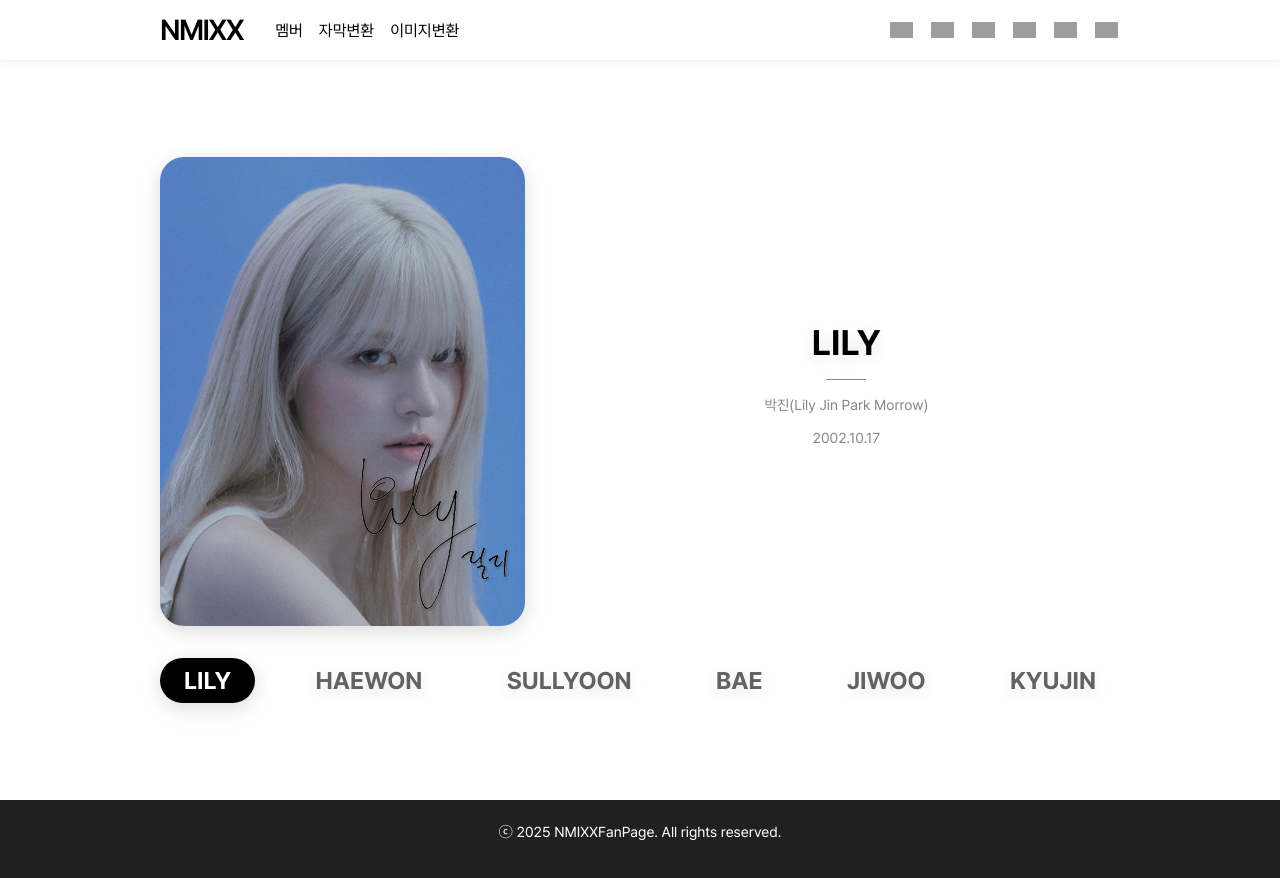
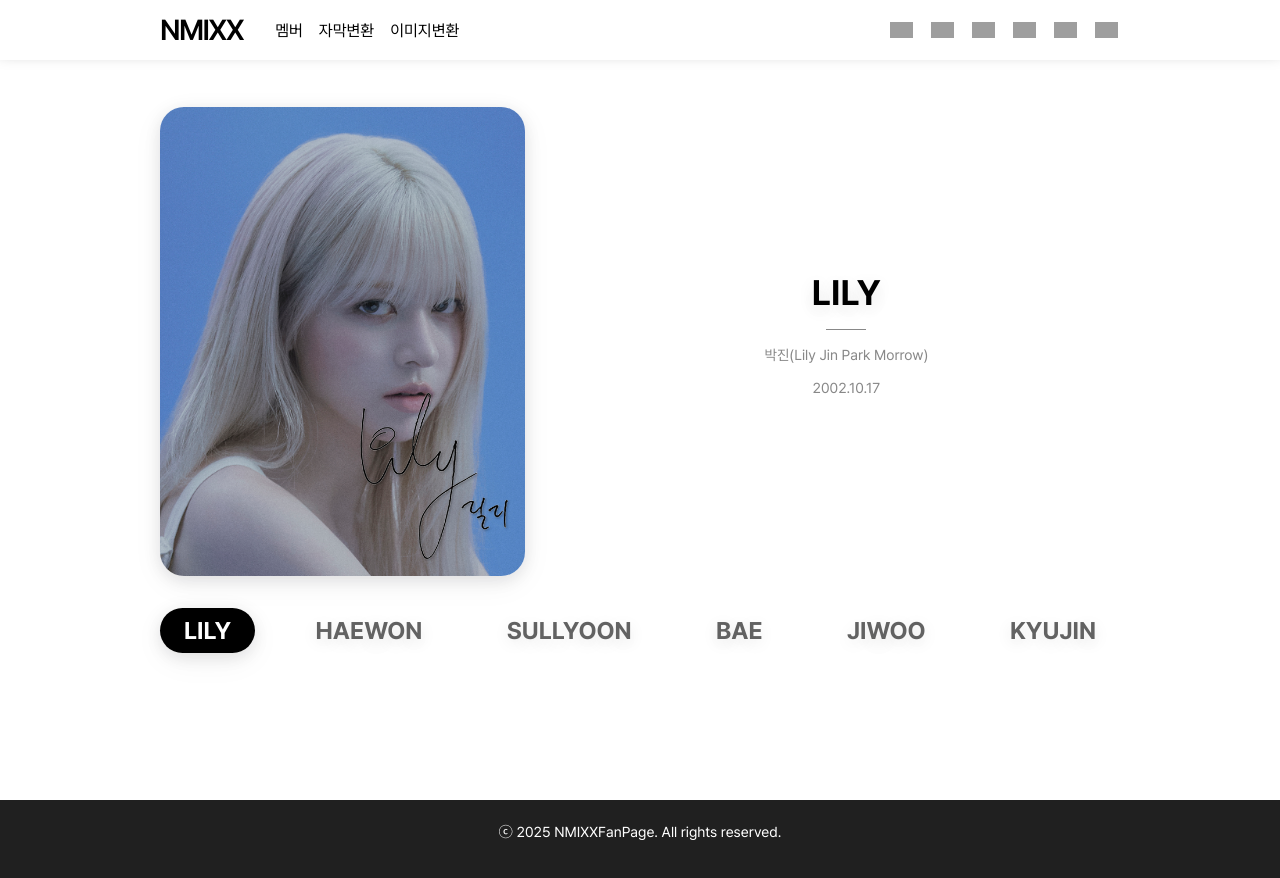
Before and after one commit to Leewonno/lyrics, a React (Vite) app: page /member in a window 1280 px wide. Shown: the top 878 px of the page. Built offline with nearby package versions, Linux system fonts and the light colour scheme; grey boxes are pictures that could not be loaded.

Commit message:
[UPDATE] padding bottom 추가

```diff
--- a/src/imageconvert/components/ImageConvertBox.tsx
+++ b/src/imageconvert/components/ImageConvertBox.tsx
@@ -6,6 +6,7 @@ const Section = styled.section`
   min-height: 100vh;
   display: flex;
   justify-content: center;
+  padding-bottom: 100px;
 `;
 
 export function ImageConvertBox() {
--- a/src/main/components/MainSection.tsx
+++ b/src/main/components/MainSection.tsx
@@ -6,12 +6,13 @@ const Section = styled.section`
   display: flex;
   justify-content: center;
   min-height: 100vh;
+  padding-bottom: 100px;
 `;
 
 export function MainSection() {
-  return (
-    <Section>
-      <MainContent />
-    </Section>
-  );
+	return (
+		<Section>
+			<MainContent />
+		</Section>
+	);
 }
--- a/src/member/components/MemberSection.tsx
+++ b/src/member/components/MemberSection.tsx
@@ -10,6 +10,7 @@ const Section = styled.section`
   align-items: center;
   min-height: calc(-60px + 100vh);
   margin-top: 60px;
+  padding-bottom: 100px;
 `;
 
 const Wrapper = styled.div`
--- a/src/translate/components/TranslateBox.tsx
+++ b/src/translate/components/TranslateBox.tsx
@@ -5,6 +5,7 @@ const Section = styled.section`
   width: 100%;
   display: flex;
   justify-content: center;
+  padding-bottom: 100px;
 `;
 
 export function TranslateBox() {
```
